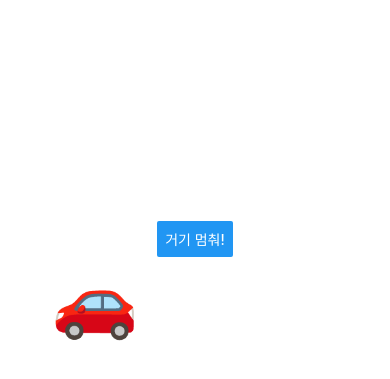
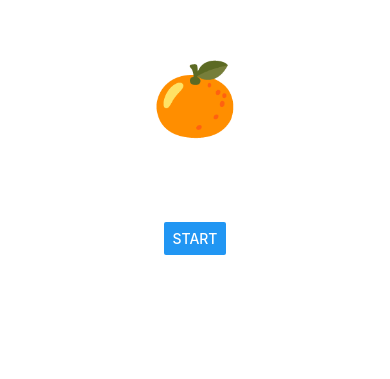
Before and after one commit to thetentmaker/RNAnimation, a React Native app: screen / in a window 390 px wide. Shown: the part 141-520 px from the top of the page. Built offline with nearby package versions, Linux system fonts and the light colour scheme.

Commit message:
AnimatedDecay

```diff
--- a/App.tsx
+++ b/App.tsx
@@ -7,7 +7,7 @@
 import React from 'react';
 import { StatusBar, useColorScheme, StyleSheet } from 'react-native';
 import { SafeAreaProvider } from 'react-native-safe-area-context';
-import AnimatedDecay from './src/chapter2/AnimatedDecay';
+import AnimatedComposing from './src/chapter2/AnimatedComposing';
 
 function App() {
   const isDarkMode = useColorScheme() === 'dark';
@@ -15,7 +15,7 @@ function App() {
   return (
     <SafeAreaProvider style={styles.container}>
       <StatusBar barStyle={isDarkMode ? 'light-content' : 'dark-content'} />
-      <AnimatedDecay />
+      <AnimatedComposing />
     </SafeAreaProvider>
   );
 }
--- /dev/null
+++ b/src/chapter2/AnimatedComposing.tsx
@@ -0,0 +1,86 @@
+import { useRef } from 'react';
+import { Animated, StyleSheet, Button } from 'react-native';
+
+// sequence, delay, parallel, stagger
+// 1) y -200 -> y 0 timing
+// 2) x 0 -> 100 timing
+const AnimatedComposing = () => {
+  const translateXAnim = useRef(new Animated.Value(0)).current;
+  const translateYAnim = useRef(new Animated.Value(-200)).current;
+
+  const onButtonPress = () => {
+    translateYAnim.setValue(-200);
+    translateXAnim.setValue(0);
+    // sequence
+    // Animated.sequence([
+    //   Animated.timing(translateYAnim, {
+    //     toValue: 0,
+    //     useNativeDriver: true,
+    //   }),
+    //   Animated.delay(1000),
+    //   Animated.timing(translateXAnim, {
+    //     toValue: 100,
+    //     // delay: 1000,
+    //     useNativeDriver: true,
+    //   }),
+    // ]).start();
+
+    // parallel
+    // setTimeout(() => {
+    //     translateYAnim.stopAnimation();
+    // }, 700);
+
+    // Animated.parallel([
+    //   Animated.timing(translateYAnim, {
+    //     toValue: 0,
+    //     duration: 1000,
+    //     useNativeDriver: true,
+    //   }),
+    //   Animated.timing(translateXAnim, {
+    //     toValue: 100,
+    //     duration: 1300,
+    //     useNativeDriver: true,
+    //   }),
+    // ]).start();
+
+    // stagger
+    Animated.stagger(1000, [
+      Animated.timing(translateYAnim, {
+        toValue: 0,
+        duration: 1000,
+        useNativeDriver: true,
+      }),
+      Animated.timing(translateXAnim, {
+        toValue: 100,
+        duration: 1300,
+        useNativeDriver: true,
+      }),
+    ]).start();
+  };
+  return (
+    <>
+      <Button title="Start" onPress={onButtonPress} />
+      <Animated.Text
+        style={[
+          styles.text,
+          {
+            transform: [
+              { translateY: translateYAnim },
+              { translateX: translateXAnim },
+            ],
+          },
+        ]}
+      >
+        🍊
+      </Animated.Text>
+    </>
+  );
+};
+
+export default AnimatedComposing;
+
+const styles = StyleSheet.create({
+  text: {
+    fontSize: 70,
+  },
+});
```
